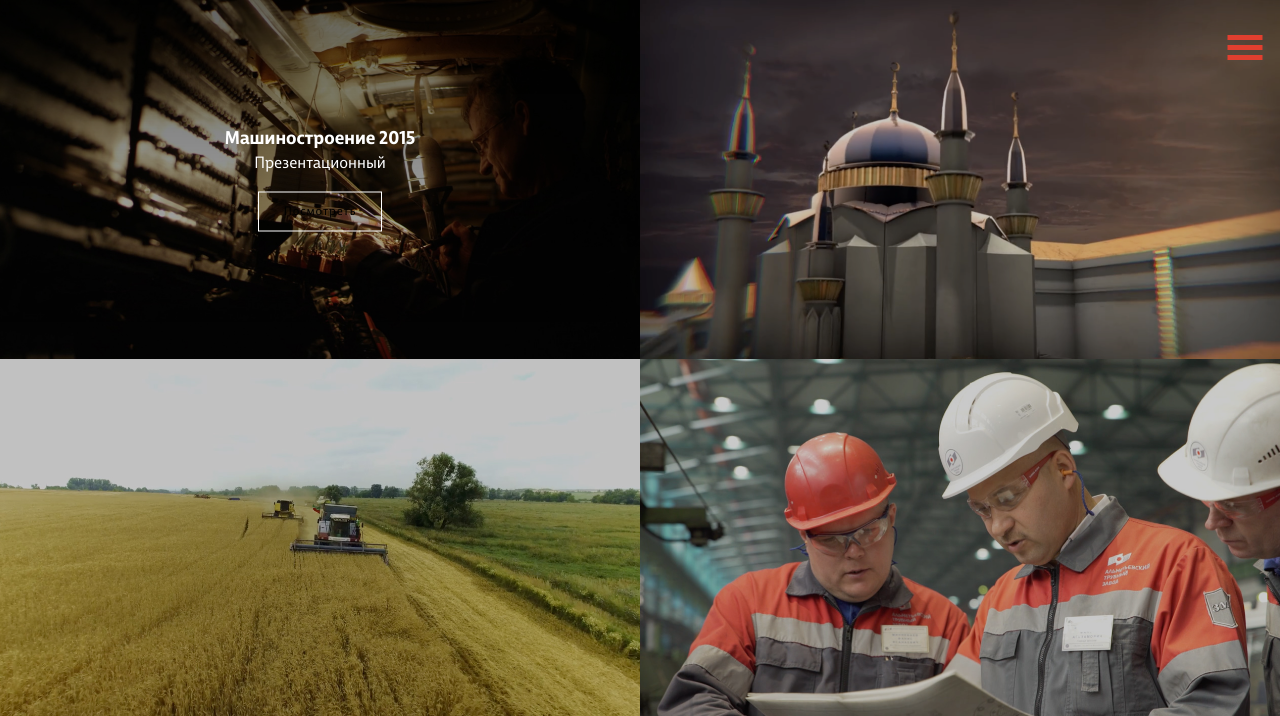
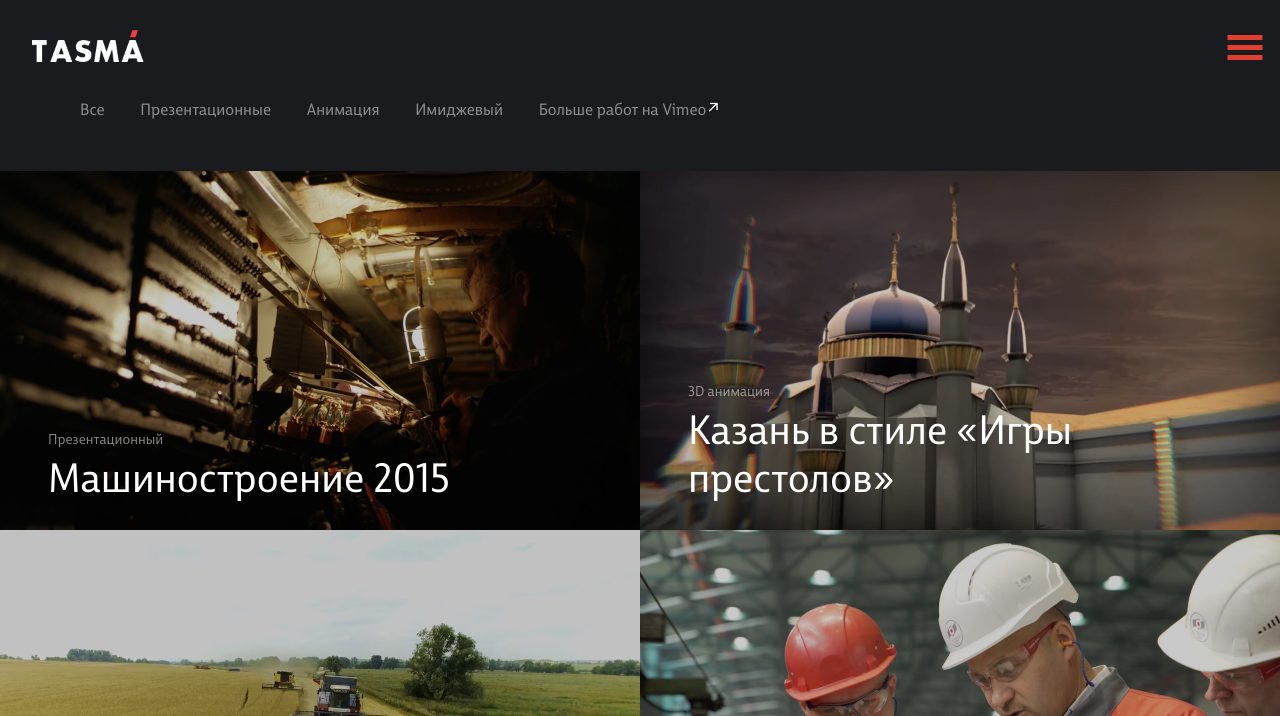
Before and after one commit to Mikhail11/Tasma, a PHP site: page /portfolio.html in a window 1280 px wide; the page is wider, and only the part inside the window is pictured. Shown: the top 716 px of that part. Run offline with PHP 8.4, Linux system fonts and the light colour scheme; grey boxes are pictures that could not be loaded.

Commit message:
Сделано очень много всего

```diff
--- a/assets/css/controls.css
+++ b/assets/css/controls.css
@@ -84,7 +84,7 @@
    font-size: 16px;
    line-height: 24px;
    font-family: "BigCity Grotesque Pro Regular", sans-serif;
-   color:#fff;
+   color:rgba(255, 255, 255, .5);
    text-decoration: none;
    outline: none;
 }
@@ -102,7 +102,7 @@
 .link:hover,
 .link:active,
 .link:focus {
-    color:rgba(255, 255, 255, .5);
+    color:#fff;
 }
 
 
--- a/assets/css/styles.css
+++ b/assets/css/styles.css
@@ -67,27 +67,51 @@
 /* фф (свойство больше не работает, других способов тоже нет)*/
 body { overflow: -moz-scrollbars-none; }
 
+.header__logo {
+    width:112px;
+    height:32px;
+    position:absolute;
+    top: 30px;
+    left: 32px;
+    z-index: 50;
+    background-image: url(../images/long.png);
+    background-size: contain;
+    background-repeat: no-repeat;
+    transition: all .2s ease-in-out;
+}
+
+.header__logo_short {
+    background-image: url(../images/short.png);
+    width:23px;
+}
+
+.header__logo
+
+.logo {
+    width:100%;
+}
+
+
 .button {}
 .button-show-video {
-    display: inline-block;
-    padding: 13px 25px;
-    border: 1px solid #ffffff;
-    font-family: "BigCity Grotesque Pro Regular";
-    font-size: 12px;
-    letter-spacing: .9px;
+    font-family: "BigCity Grotesque Pro Regular", sans-serif;
+    font-size: 14px;
+    align-self: flex-end;
     cursor: url('/assets/images/hand.png') 6 1, pointer;
-    color: #000000;
-
-    -webkit-transition: all .55s ease;
-       -moz-transition: all .55s ease;
-        -ms-transition: all .55s ease;
-         -o-transition: all .55s ease;
-            transition: all .55s ease;
-}
-
-.button-show-video:hover {
-    background-color: transparent;
-    color: #ffffff;
+    color: #fff;
+    visibility: hidden;
+    margin-bottom: 8px;
+}
+
+.button-show-video::after {
+    content:'';
+    background-image: url(../images/arrow-right.png);
+    background-size: contain;
+    background-repeat: no-repeat;
+    display:inline-block;
+    width:16px;
+    height:16px;
+    vertical-align: middle;
 }
 
 .button-show-video--large {
@@ -570,6 +594,18 @@
 
 /**-------- contacts ----------------**/
 /**-------- portfolio ----------------**/
+.portfolio-header {
+    margin-top: 30px;
+    padding:48px !important;
+}
+
+.portfolio-header__content {
+    flex-wrap: wrap;
+}
+.portfolio-header__items {
+    margin-left: 32px;
+}
+
 .portfolio {
     width: 100%;
     *zoom: 1;
@@ -589,19 +625,18 @@
     width: 100%;
     text-align: center;
     color: #ffffff;
-
-    visibility: hidden;
-
-    transition: .7s ease all;
 }
 
 .portfolio__item__menu__header {
-    transform: translate3d(0, 50%, 0);
+     text-align: left;
 }
 
 .portfolio__item__menu__type {
-    transform: translate3d(0, 65%, 0);
-    font-family: "BigCity Grotesque Pro Regular";
+    font-family: "BigCity Grotesque Pro Regular", sans-serif;
+    text-align:left;
+    margin-bottom: 10px;
+    font-size: 14px;
+    opacity:0.5;
 }
 
 .portfolio__item__menu__button {
@@ -615,29 +650,8 @@
     font-family: "BigCity Grotesque Pro Bold";
 }
 
-.portfolio__item__menu__type {
-    margin-top: 5px;
-}
-
 .portfolio__item__menu__button {
     margin-top: 20px;
-}
-
-.portfolio__item:hover .portfolio__item__menu__header,
-.portfolio__item:hover .portfolio__item__menu__type,
-.portfolio__item:hover .portfolio__item__menu__button {
-    visibility: visible;
-    transform: translate3d(0, 0, 0);
-}
-
-.portfolio__item:hover .portfolio__item__menu__header {
-    transition-delay: .4s;
-}
-.portfolio__item:hover .portfolio__item__menu__type {
-    transition-delay: .4s;
-}
-.portfolio__item:hover .portfolio__item__menu__button {
-    transition-delay: .4s;
 }
 
 .portfolio__item__bg {
@@ -695,16 +709,20 @@
 }
 
 .portfolio__item__menu {
-    position: absolute;
-    top: 50%;
-    left: 50%;
-    width: 80%;
-
-    -webkit-transform: translate(-50%, -50%);
-    -moz-transform: translate(-50%, -50%);
-    -ms-transform: translate(-50%, -50%);
-    -o-transform: translate(-50%, -50%);
-    transform: translate(-50%, -50%);
+   width:80%;
+    display:-webkit-box;
+    display:-ms-flexbox;
+    display:flex;
+    -webkit-box-orient:vertical;
+    -webkit-box-direction:normal;
+    -ms-flex-direction:column;
+    flex-direction:column;
+    -webkit-box-align:start;
+    -ms-flex-align:start;
+    align-items:flex-start;
+    -webkit-box-pack:end;
+    -ms-flex-pack:end;
+    justify-content:flex-end;
 }
 
 .portfolio__item__bg {
@@ -719,6 +737,12 @@
 }
 
 .portfolio__item__menu-wrapper {
+
+    display:-webkit-box;
+    display:-ms-flexbox;
+    display:flex;
+
+    padding:24px 48px;
     background-color: rgba(0, 0, 0, .21);
 
     -webkit-transform: translateY(-100%);
@@ -728,6 +752,9 @@
     transform: translateY(-100%);
 }
 
+.portfolio__item__menu-wrapper:hover  .button-show-video {
+    visibility: visible;
+}
 .portfolio__item:hover .portfolio__item__menu-wrapper {
 
     background-image: -webkit-gradient(linear, left top, left bottom, from(rgba(0, 0, 0, 0.5)), to(rgba(0, 0, 0, 0)));
@@ -743,7 +770,31 @@
     transform: translateY(-100%);
 }
 
-
+.portfolio-footer {
+    padding: 32px 48px;
+}
+
+.portfolio-footer__contacts {
+    margin-top: 0;
+    -webkit-box-pack:justify !important;
+    -ms-flex-pack:justify !important;
+    justify-content:space-between !important;
+    border-top: 1px solid rgba(255, 255, 255, 0.5);
+}
+.portfolio-footer__label {
+    margin-top: 35px;
+}
+
+.portfolio-footer__breef-btn {
+    align-self: center;
+    margin:0 !important;
+}
+
+.portfolio-footer__text {
+    align-self: center;
+    text-align: center;
+    margin-bottom: 24px;
+}
 /* === clearfix === */
 
 .portfolio:before,
--- a/breef.html
+++ b/breef.html
@@ -12,6 +12,8 @@
     <link rel="shortcut icon" href="assets/images/favicon-32.png" type="image/png">
 </head>
 <body>
+<div class="header__logo"></div>
+
 <div class="sidemenu-switcher" sm-state="1">
     <div class="con">
         <div class="bar top"></div>
--- a/clients.html
+++ b/clients.html
@@ -12,6 +12,7 @@
     <link rel="shortcut icon" href="/assets/images/favicon-32.png" type="image/png">
 </head>
 <body>
+<div class="header__logo"></div>
 <div class="sidemenu-switcher" sm-state="1">
     <div class="con">
         <div class="bar top"></div>
--- a/portfolio.html
+++ b/portfolio.html
@@ -6,6 +6,7 @@
   <meta name="viewport" content="width=device-width, initial-scale=1">
   <link rel="stylesheet" href="assets/css/reset.css">
   <link rel="stylesheet" href="assets/css/styles.css">
+  <link rel="stylesheet" href="assets/css/controls.css">
   <link rel="shortcut icon" href="assets/images/favicon-32.png" type="image/png">
 
     <!-- facebook open graph -->
@@ -31,6 +32,7 @@
 
 </head>
 <body>
+<div class="header__logo"></div>
 
 <div class="sidemenu-switcher" sm-state="1">
   <div class="con">
@@ -60,23 +62,30 @@
 
 
 <div class="content">
+  <div class="portfolio-header container">
+      <div class=" portfolio-header__content container__item-content container_block">
+        <span class="link portfolio-header__items">Все</span>
+        <span class="link portfolio-header__items">Презентационные</span>
+        <span class="link portfolio-header__items">Анимация</span>
+        <span class="link portfolio-header__items">Имиджевый</span>
+        <span class="link portfolio-header__items link_iconed">Больше работ на Vimeo</span>
+      </div>
+  </div>
   <div class="portfolio">
     <div class="portfolio__item">
       <div class="portfolio__item__bg"  style="background-image: url('assets/images/portfolio/Engineering.jpg');">
       </div>
       <div class="portfolio__item__menu-wrapper">
         <div class="portfolio__item__menu">
-          <div class="portfolio__item__menu__header" data-i18n="[html]portfolio.engineering.header">
-            Ролик &laquo;Машиностроение&raquo;
-          </div>
           <div class="portfolio__item__menu__type" data-i18n="portfolio.engineering.type">
             Ролик
           </div>
-          <div class="portfolio__item__menu__button">
-            <div class="button-show-video" mw-target="#31" data-i18n="play-video" video-id="0">
-              ПОСМОТРЕТЬ
+          <div class="portfolio__item__menu__header header header_h2" data-i18n="[html]portfolio.engineering.header">
+            Ролик &laquo;Машиностроение&raquo;
           </div>
         </div>
+        <div class="button-show-video" mw-target="#31" data-i18n="play-video" video-id="0">
+          Подробнее
         </div>
       </div>
     </div>
@@ -86,17 +95,15 @@
       </div>
       <div class="portfolio__item__menu-wrapper">
         <div class="portfolio__item__menu">
-          <div class="portfolio__item__menu__header" data-i18n="[html]portfolio.thrones.header">
-            Ролик &laquo;Игра престолов&raquo;
-          </div>
           <div class="portfolio__item__menu__type" data-i18n="portfolio.thrones.type">
             Ролик
           </div>
-          <div class="portfolio__item__menu__button">
-            <div class="button-show-video" mw-target="#31" data-i18n="play-video"  video-id="1">
-              ПОСМОТРЕТЬ
+          <div class="portfolio__item__menu__header header header_h2" data-i18n="[html]portfolio.thrones.header">
+            Ролик &laquo;Игра престолов&raquo;
           </div>
         </div>
+        <div class="button-show-video" mw-target="#31" data-i18n="play-video"  video-id="1">
+          Подробнее
         </div>
       </div>
     </div>
@@ -105,17 +112,15 @@
       <div class="portfolio__item__bg"  style="background-image: url('assets/images/portfolio/Sarmanovo.jpg');"></div>
       <div class="portfolio__item__menu-wrapper">
         <div class="portfolio__item__menu">
-          <div class="portfolio__item__menu__header" data-i18n="[html]portfolio.sarmanovo.header">
-            Ролик &laquo;Сарманово&raquo;
-          </div>
           <div class="portfolio__item__menu__type" data-i18n="portfolio.sarmanovo.type">
             Ролик
           </div>
-          <div class="portfolio__item__menu__button">
-            <div class="button-show-video" mw-target="#31" data-i18n="play-video" video-id="2">
-              ПОСМОТРЕТЬ
+          <div class="portfolio__item__menu__header header header_h2" data-i18n="[html]portfolio.sarmanovo.header">
+            Ролик &laquo;Сарманово&raquo;
           </div>
         </div>
+        <div class="button-show-video" mw-target="#31" data-i18n="play-video" video-id="2">
+          Подробнее
         </div>
       </div>
     </div>
@@ -124,103 +129,41 @@
       <div class="portfolio__item__bg"  style="background-image: url('assets/images/portfolio/Nominees.jpg');"></div>
       <div class="portfolio__item__menu-wrapper">
         <div class="portfolio__item__menu">
-          <div class="portfolio__item__menu__header" data-i18n="[html]portfolio.vyatka.header">
-            Ролик &laquo;Номинанты&raquo;
-          </div>
           <div class="portfolio__item__menu__type" data-i18n="portfolio.vyatka.type">
             Ролик
           </div>
-          <div class="portfolio__item__menu__button">
+          <div class="portfolio__item__menu__header header header_h2" data-i18n="[html]portfolio.vyatka.header">
+            Ролик &laquo;Номинанты&raquo;
+          </div>
+        </div>
         <div class="button-show-video" mw-target="#31" data-i18n="play-video" video-id="3">
-              ПОСМОТРЕТЬ
+          Подробнее
         </div>
       </div>
     </div>
   </div>
+  <div class="portfolio-footer">
+    <div class="portfolio-footer__call container">
+      <span class="portfolio-footer__text header header_h3 header_white">Оставьте заявку</span>
+      <a href="breef.html" class="portfolio-footer__breef-btn btn btn_red">Заполните бриф</a>
     </div>
-
-    <div class="portfolio__item">
-      <div class="portfolio__item__bg"  style="background-image: url('assets/images/portfolio/south.png');"></div>
-      <div class="portfolio__item__menu-wrapper">
-        <div class="portfolio__item__menu">
-          <div class="portfolio__item__menu__header" data-i18n="[html]portfolio.south.header">
-            Выступление Миниханова
+    <div class="portfolio-footer__contacts container__item container container_row container_mbl_col">
+      <div class="container container__item-content container__elem_25 container__elem_s_50 container__elem_s_100">
+        <span class="header header_s header_red-3">Телефон</span>
+        <h4 class="header header_h4 header_white header_bold container__item-content">+7(843)226-55-57</h4>
       </div>
-          <div class="portfolio__item__menu__type" data-i18n="portfolio.south.type">
-            Ролик
+      <div class="container container__item-content container__elem_25 container__elem_s_50 container__elem_s_100">
+        <span class="header header_s header_red-3">Почта</span>
+        <a href="mailto:arttasms@gmail.com" class="header header_h4 header_white header_bold container__item-content">arttasms@gmail.com</a>
       </div>
-          <div class="portfolio__item__menu__button">
-            <div class="button-show-video" mw-target="#31" data-i18n="play-video" video-id="4">
-              ПОСМОТРЕТЬ
+      <div class="container container__item-content container__elem_25 container__elem_s_50 container__elem_s_100">
+        <span class="header header_s header_red-3">Дополнительно</span>
+        <a href="" class="link_iconed header header_bold container__item-content">Скачать презентацию</a>
       </div>
     </div>
-        </div>
-      </div>
-    </div>
-
-    <div class="portfolio__item">
-      <div class="portfolio__item__bg"  style="background-image: url('assets/images/portfolio/backstage.png');">
-      </div>
-      <div class="portfolio__item__menu-wrapper">
-        <div class="portfolio__item__menu">
-          <div class="portfolio__item__menu__header" data-i18n="[html]portfolio.backstage.header">
-            Выступление Миниханова
-          </div>
-          <div class="portfolio__item__menu__type" data-i18n="portfolio.backstage.type">
-            Ролик
-          </div>
-          <div class="portfolio__item__menu__button">
-            <div class="button-show-video" mw-target="#31" data-i18n="play-video" video-id="5">
-              ПОСМОТРЕТЬ
-            </div>
-          </div>
-        </div>
-      </div>
-    </div>
-
-    <div class="portfolio__item">
-      <div class="portfolio__item__bg"  style="background-image: url('assets/images/portfolio/oic.png');">
-      </div>
-      <div class="portfolio__item__menu-wrapper">
-        <div class="portfolio__item__menu">
-          <div class="portfolio__item__menu__header" data-i18n="[html]portfolio.oicyouthforum.header">
-            Выступление Миниханова
-          </div>
-          <div class="portfolio__item__menu__type" data-i18n="portfolio.oicyouthforum.type">
-            Ролик
-          </div>
-          <div class="portfolio__item__menu__button">
-            <div class="button-show-video" mw-target="#31" data-i18n="play-video" video-id="6">
-              ПОСМОТРЕТЬ
-            </div>
-          </div>
-        </div>
-      </div>
-    </div>
-
-    <div class="portfolio__item">
-      <div class="portfolio__item__bg" style="background-image: url('assets/images/portfolio/rules.png');">
-      </div>
-      <div class="portfolio__item__menu-wrapper">
-        <div class="portfolio__item__menu">
-          <div class="portfolio__item__menu__header" data-i18n="[html]portfolio.rules.header">
-            Ролик &laquo;Вэлли&raquo;
-          </div>
-          <div class="portfolio__item__menu__type" data-i18n="portfolio.rules.type">
-            Ролик
-          </div>
-          <div class="portfolio__item__menu__button">
-            <div class="button-show-video" mw-target="#31" data-i18n="play-video" video-id="7">
-              ПОСМОТРЕТЬ
-            </div>
-          </div>
-        </div>
-      </div>
-    </div>
-
-    <div class="portfolio__item portfolio__item--empty">
-      <div class="portfolio__item__yourvideo" data-i18n="[html]portfolio.empty"></div>
-    </div>
+    <span class="portfolio-footer__label   header header_h4 header_white-t">
+      © Медиа Студия «Тасма»
+    </span>
   </div>
   <div class="preloader">
     <div class="loader">
--- a/slider/locales/en/translation.json
+++ b/slider/locales/en/translation.json
@@ -14,9 +14,9 @@
     "mainpage": {
       "header": "We invent and \nimplement ideas \nin video"
     },
-    "engineering": {
-      "header": "Engineering",
-      "type": "Presentation"
+    "swim": {
+      "header": "Presentation movie SIYUM Kazan 2018",
+      "type": "Promo"
     },
     "thrones": {
       "header": "Game of Thrones",
--- a/slider/locales/ru/translation.json
+++ b/slider/locales/ru/translation.json
@@ -14,9 +14,9 @@
     "mainpage": {
         "header": "Придумываем \nи воплощаем идеи \nв видео"
     },
-    "engineering": {
-      "header": "Машиностроение",
-      "type": "Презентационный"
+    "swim": {
+      "header": "Presentation movie SIYUM Kazan 2018",
+      "type": "Promo"
     },
     "thrones": {
       "header": "Игра престолов",
```
Also changed, not shown: assets/css/styles-ayrat.css (+90 -36 lines), index.html (+4 -3 lines), openwork.html (+68 -9 lines), assets/images/long.png (added), assets/images/short.png (added), assets/js/bootstrap.js. Lines whose indentation alone changed are shown as unchanged.
